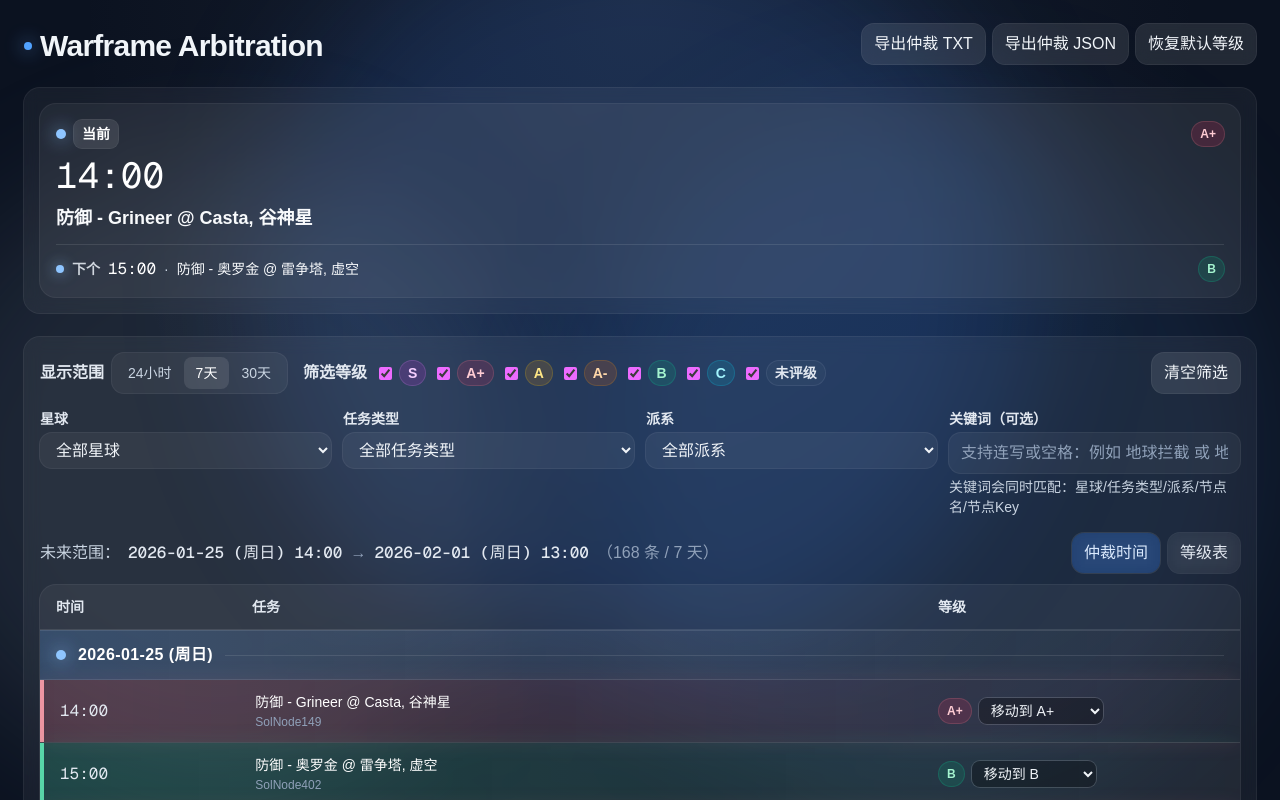
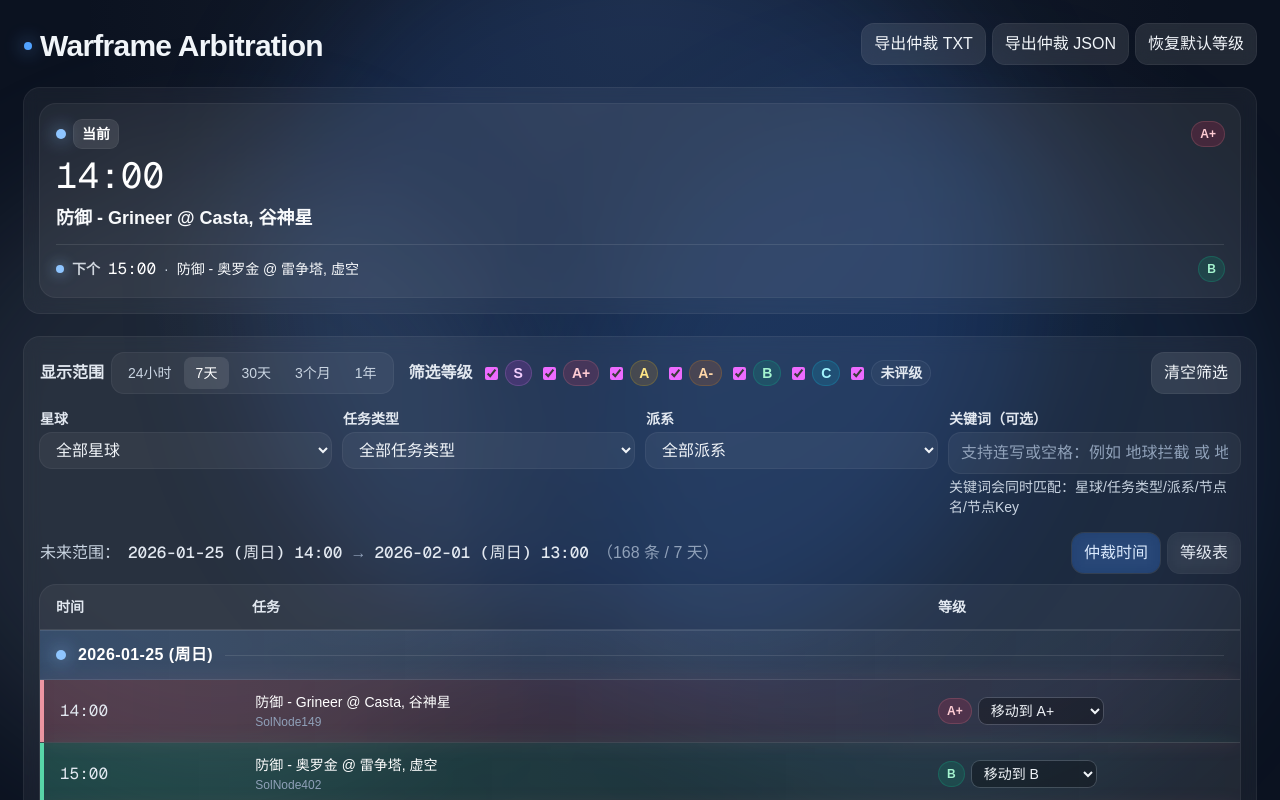
Before and after one commit to wxhn1225/warframe-arbitration, a Next.js app in the folder web/: page / in a window 1280 px wide. Shown: the top 800 px of the page. Built offline with nearby package versions, Linux system fonts and the light colour scheme.

Commit message:
chore: 新增3个月和1年的显示范围

```diff
--- a/web/src/app/page.tsx
+++ b/web/src/app/page.tsx
@@ -103,7 +103,7 @@
   const [search, setSearch] = useState("");
   const [now, setNow] = useState(() => Math.floor(Date.now() / 1000));
   const [tab, setTab] = useState<"schedule" | "tierlist">("schedule");
-  const [rangeHours, setRangeHours] = useState<24 | 168 | 720>(168);
+  const [rangeHours, setRangeHours] = useState<24 | 168 | 720 | 2160 | 8760>(168);
   const [filterPlanet, setFilterPlanet] = useState("");
   const [filterMission, setFilterMission] = useState("");
   const [filterFaction, setFilterFaction] = useState("");
@@ -441,7 +441,7 @@
             <button
               className="px-3 py-2 rounded-xl bg-white/10 hover:bg-white/15 ring-1 ring-white/15 backdrop-blur"
               onClick={exportScheduleTxt}
-              title="导出当前选择范围（24小时/7天/30天）的仲裁排班 TXT"
+              title="导出当前选择范围的仲裁序列 TXT"
             >
               导出仲裁 TXT
             </button>
@@ -449,7 +449,7 @@
             <button
               className="px-3 py-2 rounded-xl bg-white/10 hover:bg-white/15 ring-1 ring-white/15 backdrop-blur"
               onClick={exportScheduleJson}
-              title="导出当前选择范围（24小时/7天/30天）的仲裁排班 JSON"
+              title="导出当前选择范围的仲裁序列 JSON"
             >
               导出仲裁 JSON
             </button>
@@ -577,6 +577,28 @@
                     onClick={() => setRangeHours(720)}
                   >
                     30天
+                  </button>
+                  <button
+                    className={[
+                      "px-3 py-1.5 rounded-lg text-sm",
+                      rangeHours === 2160
+                        ? "bg-white/10 text-white"
+                        : "text-slate-300 hover:text-white",
+                    ].join(" ")}
+                    onClick={() => setRangeHours(2160)}
+                  >
+                    3个月
+                  </button>
+                  <button
+                    className={[
+                      "px-3 py-1.5 rounded-lg text-sm",
+                      rangeHours === 8760
+                        ? "bg-white/10 text-white"
+                        : "text-slate-300 hover:text-white",
+                    ].join(" ")}
+                    onClick={() => setRangeHours(8760)}
+                  >
+                    1年
                   </button>
                 </div>
               </div>
```
